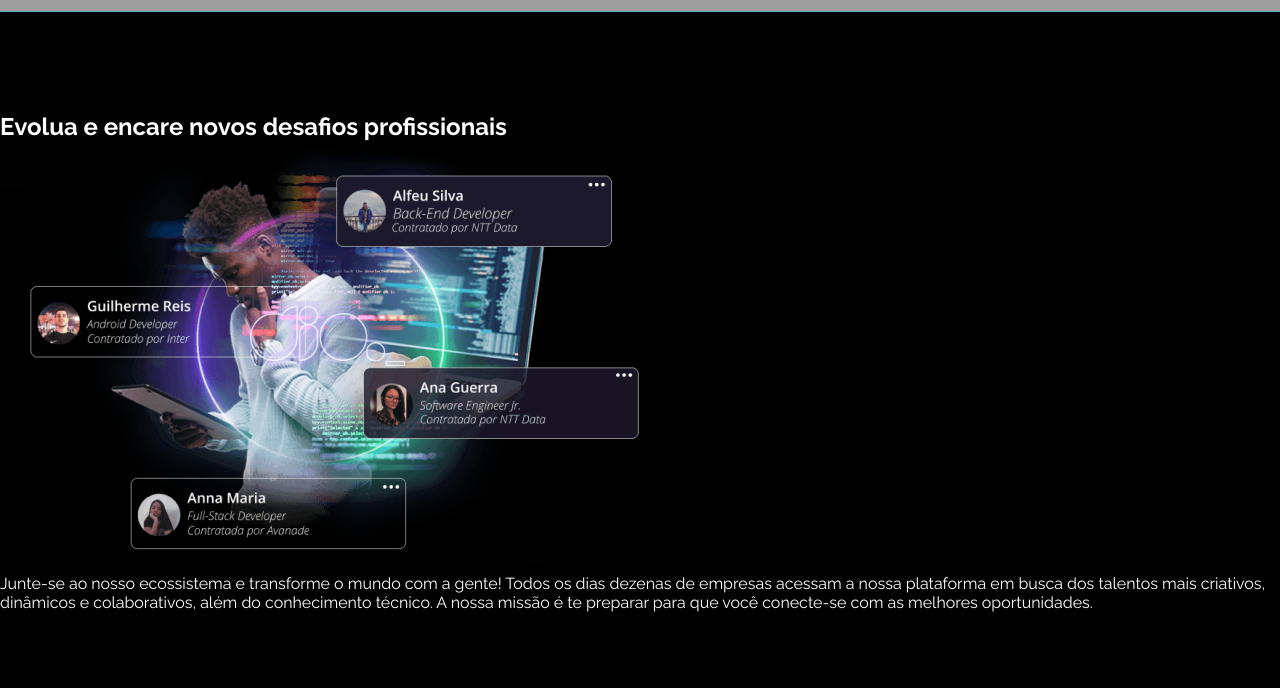
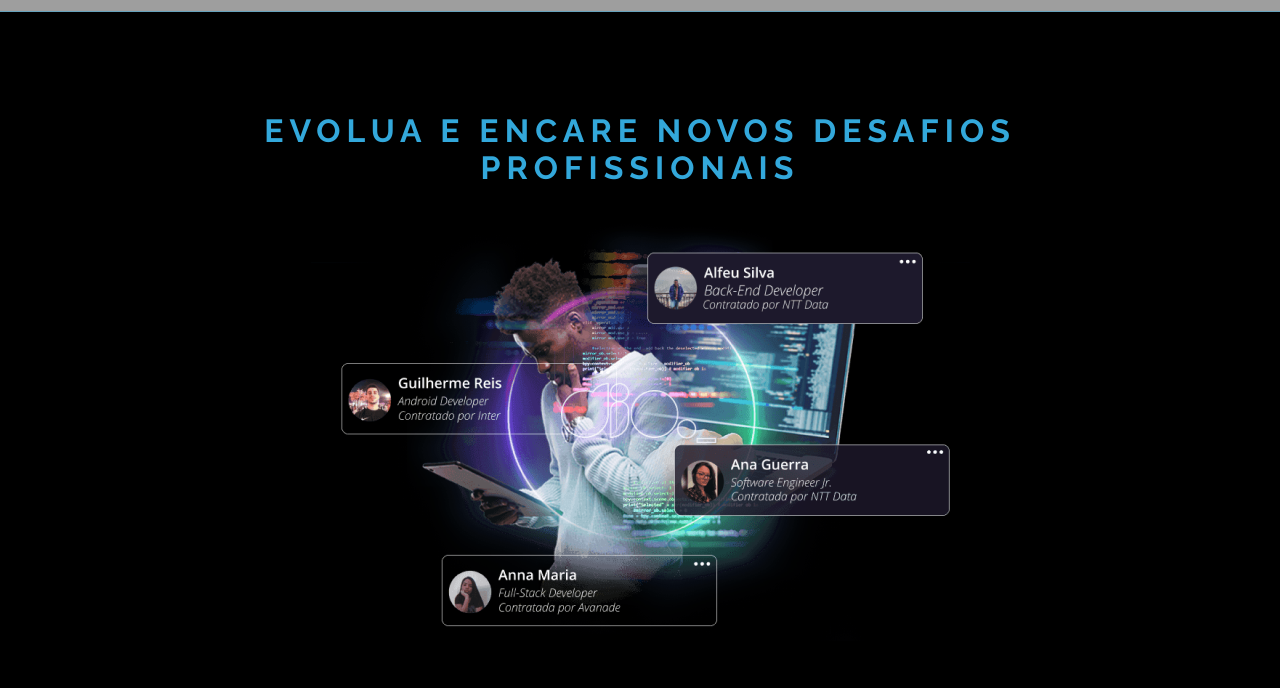
Before and after one commit to willson-alflen/dio-beginnerProject-dioLandingPage, a plain HTML site: page index.html in a window 1280 px wide. Shown: the part 1690-2378 px from the top of the page. Drawn offline with Linux system fonts and the light colour scheme; grey boxes are pictures that could not be loaded.

Commit message:
adiciona estilo à seção #professional-challenges

```diff
--- a/assets/css/style.css
+++ b/assets/css/style.css
@@ -130,7 +130,7 @@ section {
 #course-content .modules-list .module {
   width: 100%;
   background-color: #252525;
-  border: 1px solid #33A8DB;
+  border: 1px solid #33a8db;
   box-shadow: inset -2px 6px 4px rgba(0, 0, 0, 0.4);
   border-radius: 57px;
 
@@ -138,8 +138,8 @@ section {
   margin: 10px 0;
 }
 
-#course-content .modules-list .module span{
-  color: #33A8DB;
+#course-content .modules-list .module span {
+  color: #33a8db;
 }
 
 #transform-world {
@@ -147,8 +147,8 @@ section {
   background-image: url("../images/woman-code.png");
   background-size: cover;
   background-attachment: fixed;
-  border-top: 1px solid #33A8DB80;
-  border-bottom: 1px solid #33A8DB80;
+  border-top: 1px solid #33a8db80;
+  border-bottom: 1px solid #33a8db80;
   padding: 200px;
 }
 
@@ -158,8 +158,36 @@ section {
 
   width: 244px;
 
-  text-shadow: 3px 2px 0px #33A8DB;
+  text-shadow: 3px 2px 0px #33a8db;
   text-transform: lowercase;
 
   margin: 0;
 }
+
+#professional-challenges h2 {
+  font-size: 32px;
+  font-weight: 700;
+  text-align: center;
+  text-transform: uppercase;
+  letter-spacing: 0.19em;
+
+  width: 800px;
+
+  color: #33a8db;
+}
+
+#professional-challenges {
+  text-align: center;
+}
+
+#professional-challenges img {
+  margin: 32px 0 40px;
+}
+
+#professional-challenges p {
+  font-size: 16px;
+  font-weight: 400;
+
+  width: 800px;
+
+}
```
